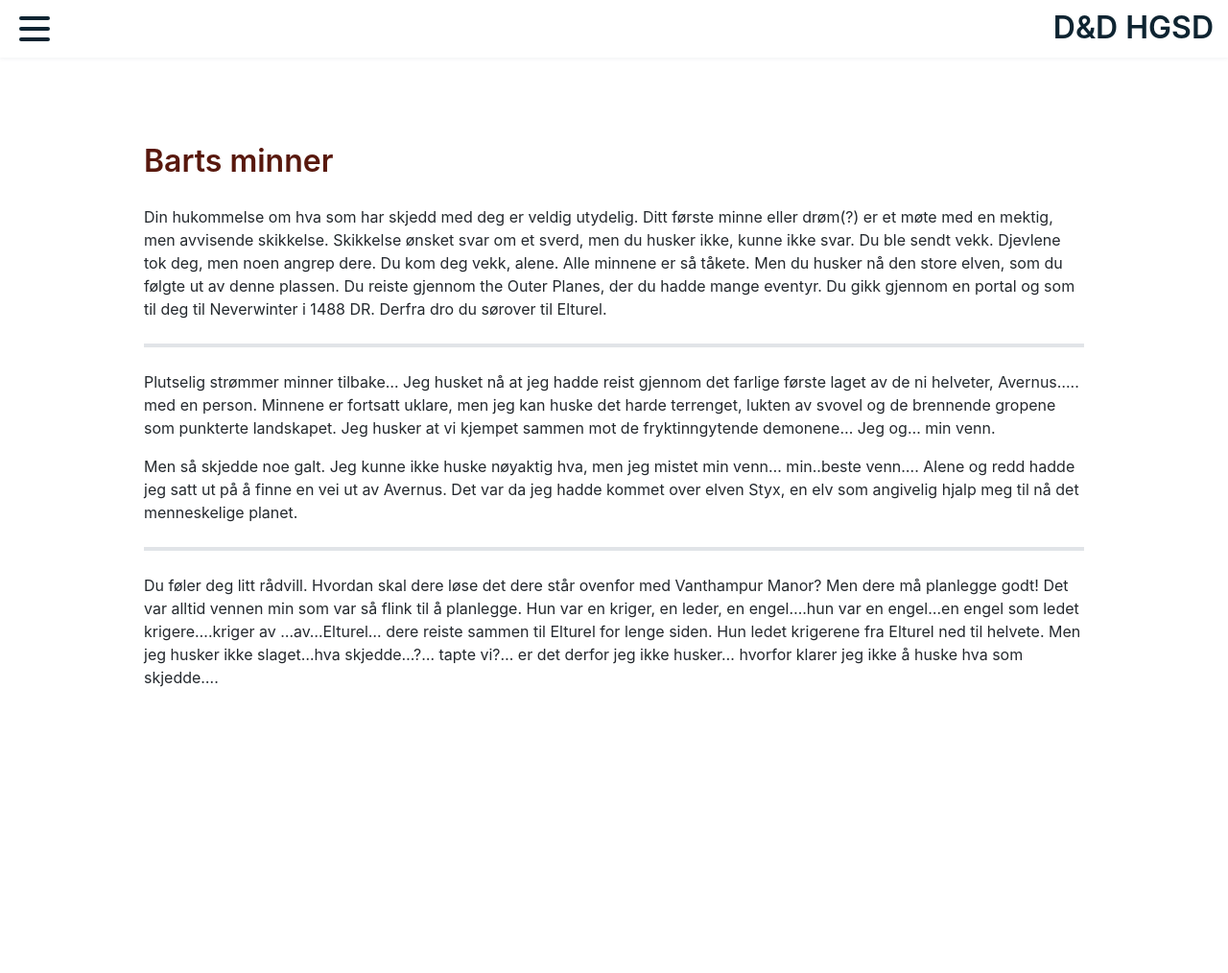
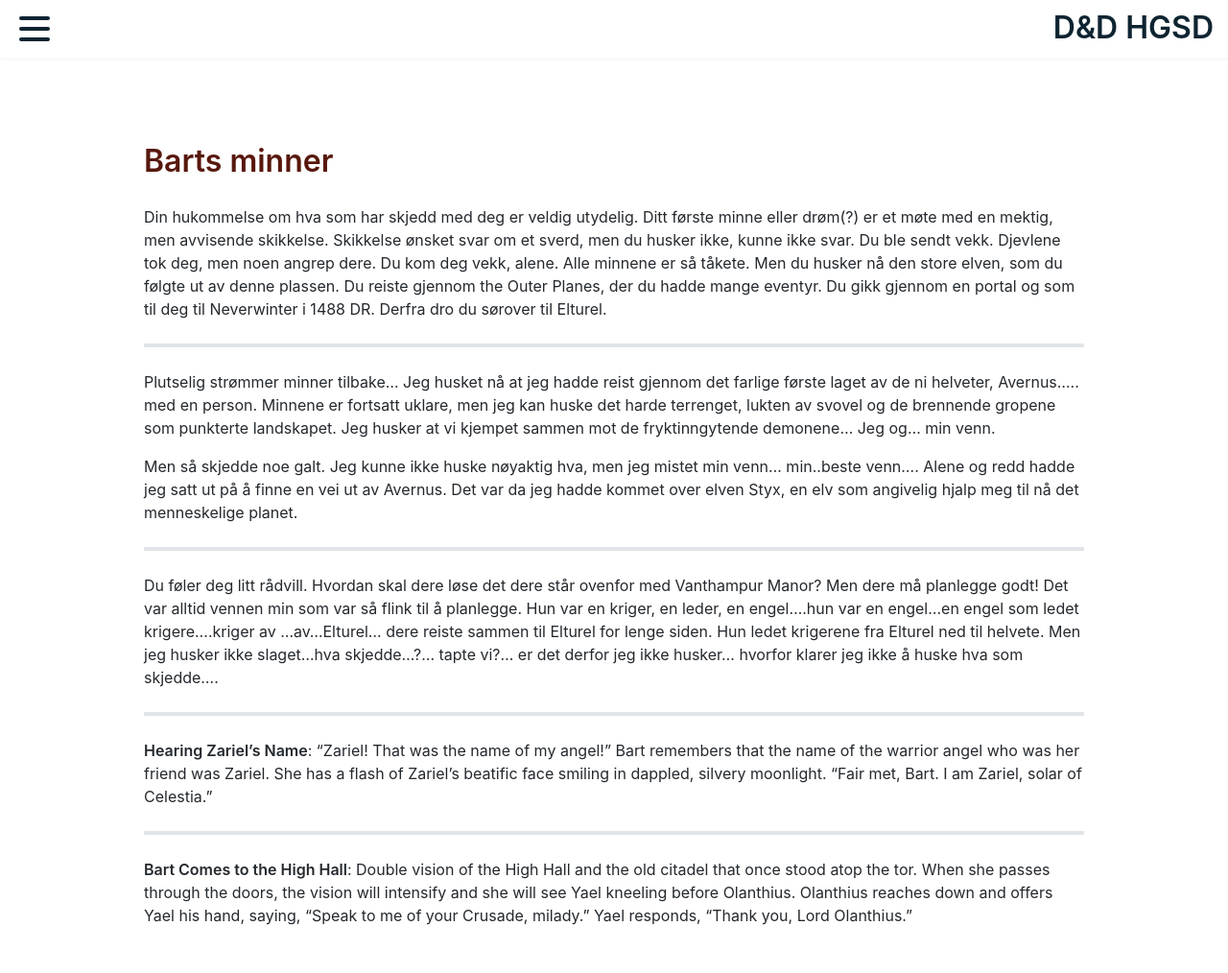
Before and after one commit to mrhelgeklausen/Legacy-of-the-Hellriders, a Jekyll site: the page built from barts-minner.md, in a window 1280 px wide. Shown: the whole page at 96% size. Built offline with Jekyll 4.4.1, drawn with Linux system fonts in a browser that asks for light colours; our own code applies the rules of GitHub Pages for plain Markdown files; before the commit the page ends 900 px from its top, so only the background shows below that.

Commit message:
Update barts-minner.md

```diff
--- a/barts-minner.md
+++ b/barts-minner.md
@@ -11,3 +11,11 @@
 ---
 
 Du føler deg litt rådvill. Hvordan skal dere løse det dere står ovenfor med Vanthampur Manor? Men dere må planlegge godt! Det var alltid vennen min som var så flink til å planlegge. Hun var en kriger, en leder, en engel....hun var en engel...en engel som ledet krigere....kriger av ...av...Elturel... dere reiste sammen til Elturel for lenge siden. Hun ledet krigerene fra Elturel ned til helvete. Men jeg husker ikke slaget...hva skjedde...?... tapte vi?... er det derfor jeg ikke husker... hvorfor klarer jeg ikke å huske hva som skjedde....
+
+----
+
+**Hearing Zariel’s Name**: “Zariel! That was the name of my angel!” Bart remembers that the name of the warrior angel who was her friend was Zariel. She has a flash of Zariel’s beatific face smiling in dappled, silvery moonlight. “Fair met, Bart. I am Zariel, solar of Celestia.”
+
+---
+
+**Bart Comes to the High Hall**: Double vision of the High Hall and the old citadel that once stood atop the tor. When she passes through the doors, the vision will intensify and she will see Yael kneeling before Olanthius. Olanthius reaches down and offers Yael his hand, saying, “Speak to me of your Crusade, milady.” Yael responds, “Thank you, Lord Olanthius.”
```
